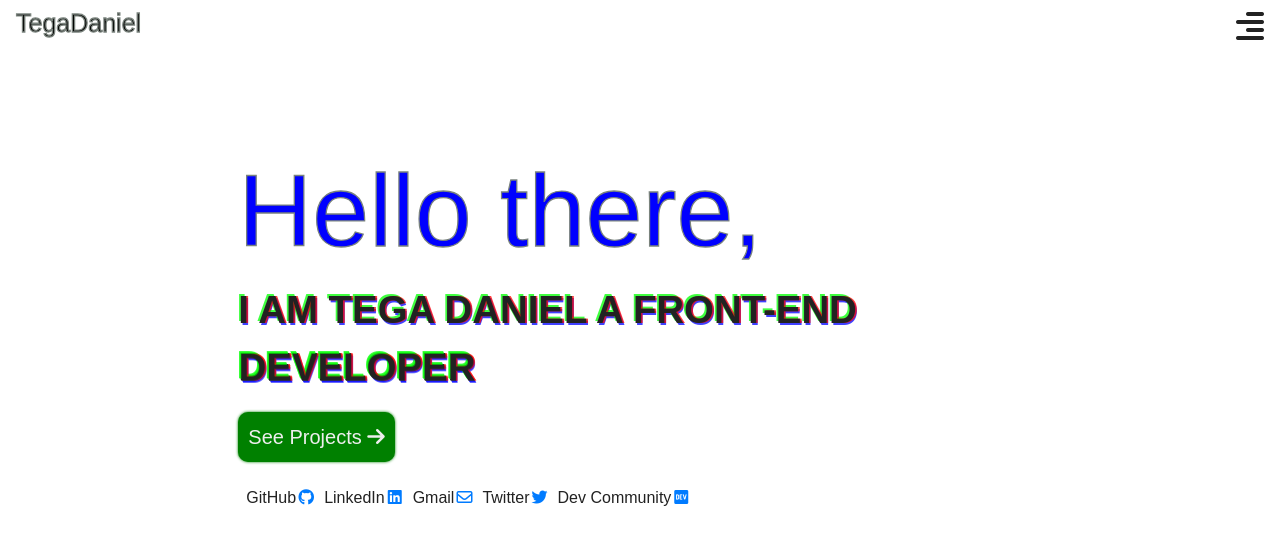
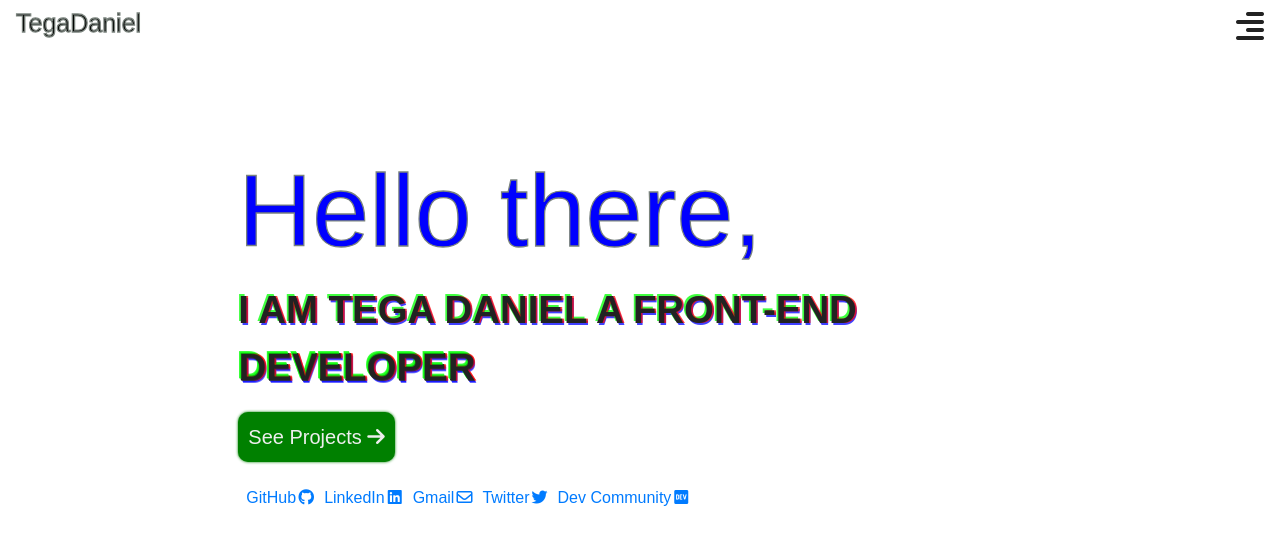
Before and after one commit to Tegadaniel/myWebsite, a React (Create React App) app: page / in a window 1280 px wide. Shown: the top 544 px of the page. Built offline with nearby package versions, Linux system fonts and the light colour scheme.

Commit message:
Committed

```diff
--- a/src/components/homePage/HomePage.js
+++ b/src/components/homePage/HomePage.js
@@ -12,14 +12,14 @@ export default class HomePage extends Component {
                    <Link to ="/projects"><button type="submit" className="button" >See Projects <i className="fas fa-arrow-right "></i></button></Link>
                  <br/>
                  <br/>
-                    <ul className = "nav ">
-                    <li class="card-text nav-item pl-2"> GitHub<a target="_blank" rel="noreferrer" href="https://github.com/Tegadaniel/"><i className="fab fa-fw fa-github"></i></a></li>
-                    <li class="card-text nav-item pl-2"> LinkedIn<a target="_blank" rel="noreferrer" href="https://www.linkedin.com/in/tega-daniel-a7b63a120/"><i className="fab fa-fw fa-linkedin" ></i></a></li>
-                    <li class="card-text nav-item pl-2"> Gmail<a target="_blank" rel="noreferrer" href="mailto:oghenetegaphilip@gmail.com"><i className="far fa-fw fa-envelope"></i></a></li>
-                    <li class="card-text nav-item pl-2"> Twitter<a target="_blank" rel="noreferrer" href="https://twitter.com/Iamtegadaniel"><i className="fab fa-fw fa-twitter"></i></a></li>
-                    <li class="card-text nav-item pl-2"> Dev Community<a target="_blank" rel="noreferrer" href="https://dev.to/tegadaniel">
+                 <ul className = "nav ">
+                    <a target="_blank" rel="noreferrer" href="https://github.com/Tegadaniel/"><li class="card-text nav-item pl-2"> GitHub<i className="fab fa-fw fa-github"></i></li></a>
+                    <a target="_blank" rel="noreferrer" href="https://www.linkedin.com/in/tega-daniel-a7b63a120/"><li class="card-text nav-item pl-2"> LinkedIn<i className="fab fa-fw fa-linkedin" ></i></li></a>
+                    <a target="_blank" rel="noreferrer" href="mailto:oghenetegaphilip@gmail.com"><li class="card-text nav-item pl-2"> Gmail<i className="far fa-fw fa-envelope"></i></li></a>
+                    <a target="_blank" rel="noreferrer" href="https://twitter.com/Iamtegadaniel"><li class="card-text nav-item pl-2"> Twitter<i className="fab fa-fw fa-twitter"></i></li></a>
+                    <a target="_blank" rel="noreferrer" href="https://dev.to/tegadaniel"><li class="card-text nav-item pl-2"> Dev Community
                     <i class="fab fa-fw fa-dev" title="tegadaniel's DEV Community Profile"></i>
-                    </a></li>
+                    </li></a>
                     </ul>
             </div>
             </div>
```
